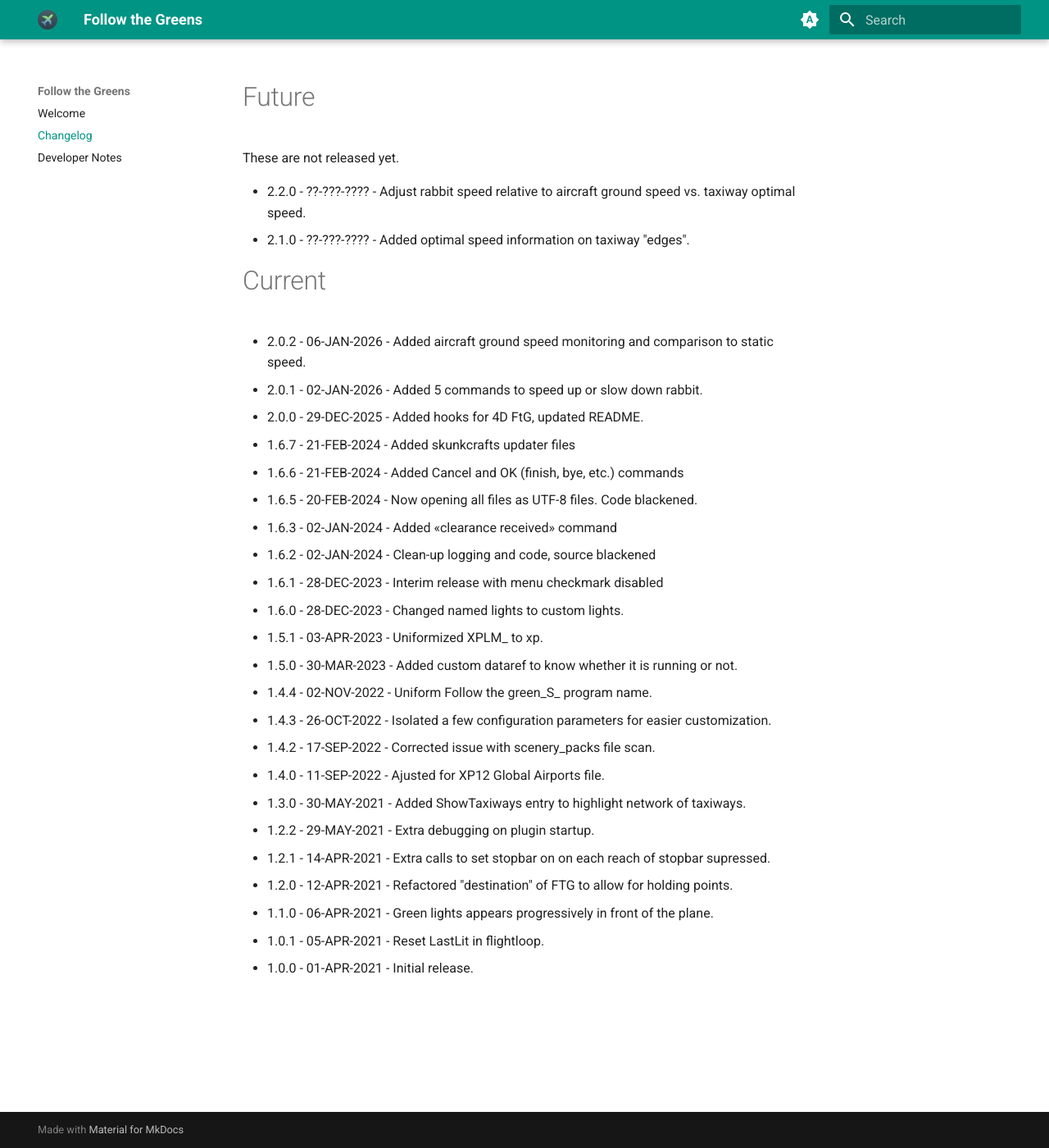
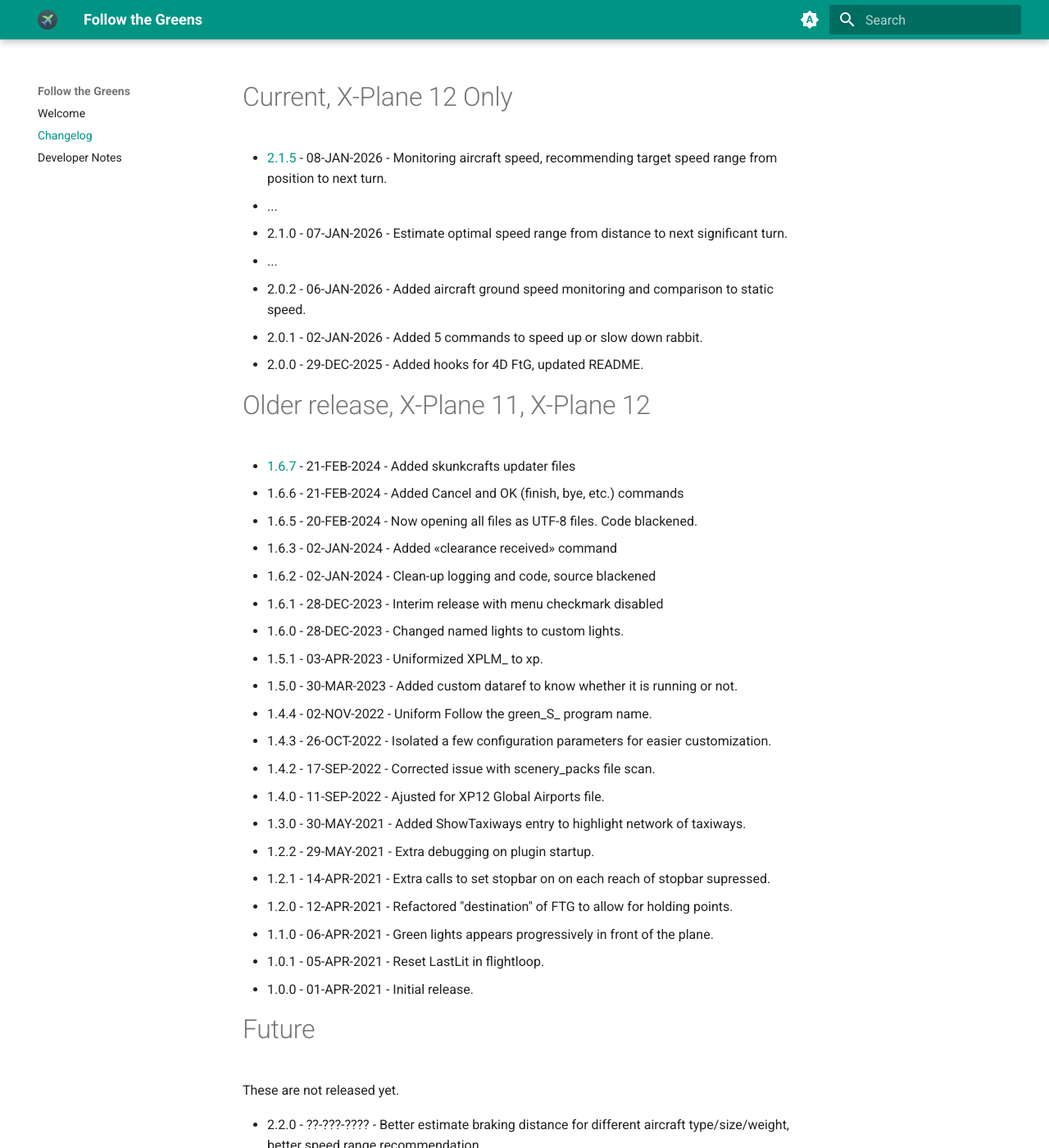
Before and after one commit to devleaks/followthegreens, an MkDocs documentation site: the page built from docs/changelog.md, in a window 1280 px wide and 1400 px high. Shown: the whole window at 82% size. Built offline with MkDocs 1.6.1 and Material for MkDocs 9.7.7, drawn with Linux system fonts in a browser that asks for light colours.

Commit message:
changelog

```diff
--- a/docs/changelog.md
+++ b/docs/changelog.md
@@ -1,18 +1,17 @@
 
-# Future
+# Current, X-Plane 12 Only
 
-These are not released yet.
-
-- 2.2.0 - ??-???-???? - Adjust rabbit speed relative to aircraft ground speed vs. taxiway optimal speed.
-- 2.1.0 - ??-???-???? - Added optimal speed information on taxiway "edges".
-
-# Current
-
+- [2.1.5](https://github.com/devleaks/followthegreens/releases) - 08-JAN-2026 - Monitoring aircraft speed, recommending target speed range from position to next turn.
+- ...
+- 2.1.0 - 07-JAN-2026 - Estimate optimal speed range from distance to next significant turn.
+- ...
 - 2.0.2 - 06-JAN-2026 - Added aircraft ground speed monitoring and comparison to static speed.
 - 2.0.1 - 02-JAN-2026 - Added 5 commands to speed up or slow down rabbit.
 - 2.0.0 - 29-DEC-2025 - Added hooks for 4D FtG, updated README.
 
-- 1.6.7 - 21-FEB-2024 - Added skunkcrafts updater files
+# Older release, X-Plane 11, X-Plane 12
+
+- [1.6.7](https://github.com/devleaks/followthegreens/releases) - 21-FEB-2024 - Added skunkcrafts updater files
 - 1.6.6 - 21-FEB-2024 - Added Cancel and OK (finish, bye, etc.) commands
 - 1.6.5 - 20-FEB-2024 - Now opening all files as UTF-8 files. Code blackened.
 - 1.6.3 - 02-JAN-2024 - Added «clearance received» command
@@ -32,3 +31,9 @@
 - 1.1.0 - 06-APR-2021 - Green lights appears progressively in front of the plane.
 - 1.0.1 - 05-APR-2021 - Reset LastLit in flightloop.
 - 1.0.0 - 01-APR-2021 - Initial release.
+
+# Future
+
+These are not released yet.
+
+- 2.2.0 - ??-???-???? - Better estimate braking distance for different aircraft type/size/weight, better speed range recommendation.
```
Also changed, not shown: docs/index.md (+1 -1 lines).
